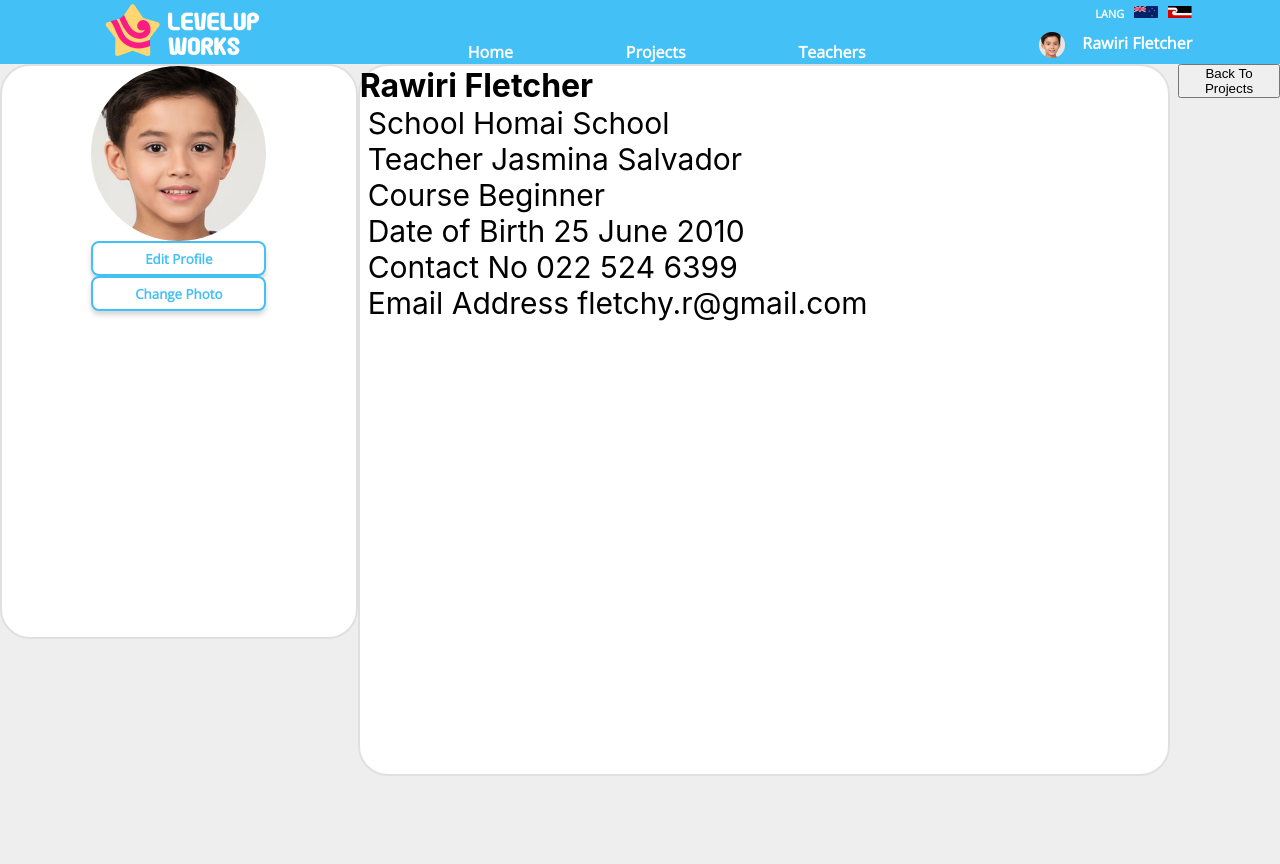
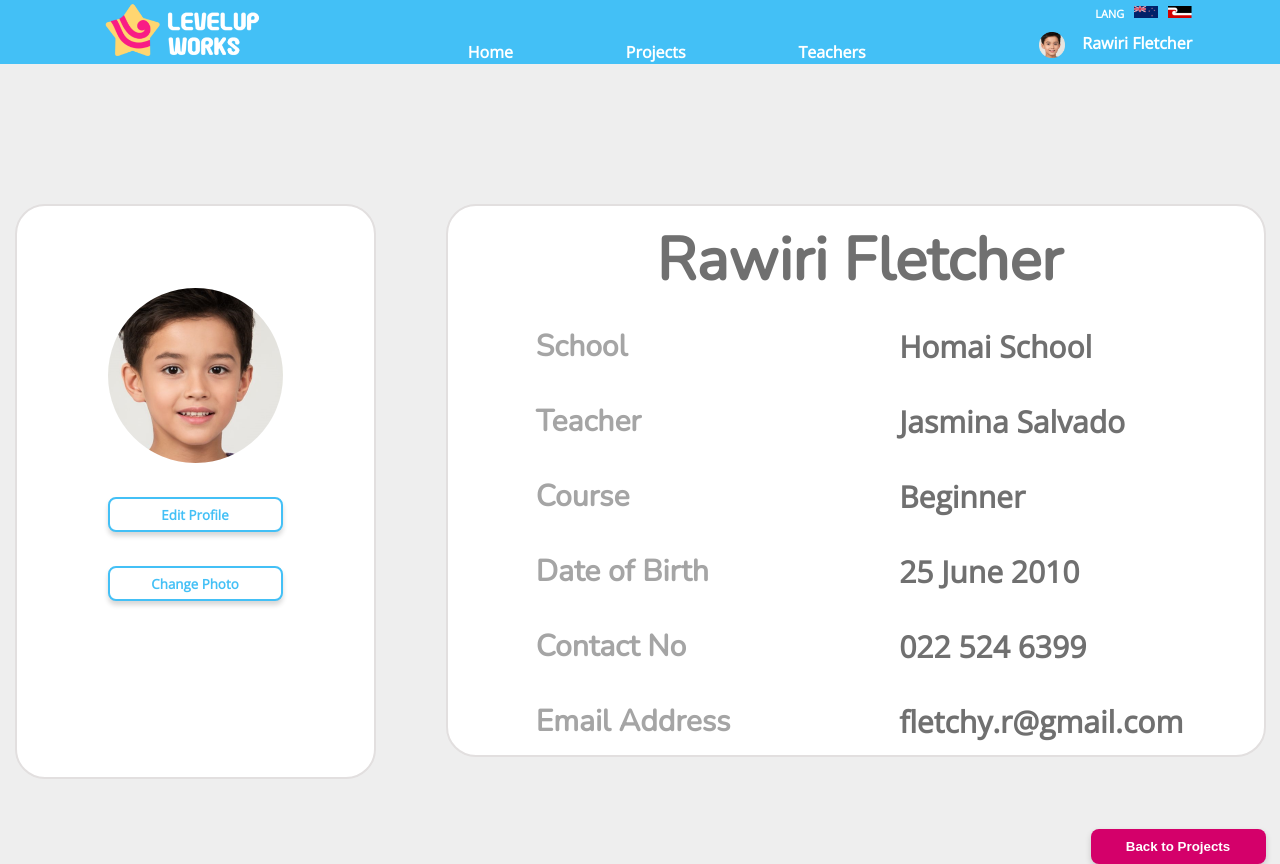
Before and after one commit to farhanmalek/EducationApp-FrontEnd, a React (Create React App) app: page /studentprofile in a window 1280 px wide. Built offline with nearby package versions, Linux system fonts and the light colour scheme.

Commit message:
completed student profile viewer page ui

```diff
--- a/src/pages/StudentProfileViewer/StudentProfileViewer.js
+++ b/src/pages/StudentProfileViewer/StudentProfileViewer.js
@@ -1,49 +1,53 @@
-import React from 'react';
-import styles from './StudentProfileViewer.module.css'; // Adjust the import path as needed
-import {Link} from "react-router-dom";
+import React from "react";
+import styles from "./StudentProfileViewer.module.css"; // Adjust the import path as needed
+import { Link } from "react-router-dom";
 
 export default function StudentProfileViewer() {
   return (
     <>
       <div className={styles.mainContainer}>
         <div className={styles.imageCard}>
-        <img src={process.env.PUBLIC_URL + '/images/students/RawiriFletcher.png'} alt="student" />
+          <img
+            src={process.env.PUBLIC_URL + "/images/students/RawiriFletcher.png"}
+            alt="student"
+          />
+          <div className={styles.imageButtons}>
             <button>Edit Profile</button>
             <button>Change Photo</button>
           </div>
+        </div>
+        <div className={styles.buttonAndCard}>
           <div className={styles.infoCard}>
-        <h1>Rawiri Fletcher</h1>
+            <div className={styles.studentName}>
+              <p>Rawiri Fletcher</p>
+            </div>
             <div className={styles.infoCardDetails}>
-            <div className={styles.personalDetails}>
+              <div className={styles.studentDetailsLeft}>
                 <p>School</p>
+                <p>Teacher</p>
+                <p>Course</p>
+                <p>Date of Birth</p>
+                <p>Contact No</p>
+                <p>Email Address</p>
+              </div>
+              <div className={styles.studentDetailsRight}>
                 <p>Homai School</p>
-            </div>
-            <div className={styles.personalDetails}>
-                <p>Teacher</p>
-                <p>Jasmina Salvador</p>
-            </div>
-            <div className={styles.personalDetails}>
-                <p>Course</p>
+                <p>Jasmina Salvado</p>
                 <p>Beginner</p>
-            </div>
-            <div className={styles.personalDetails}>
-                <p>Date of Birth</p>
                 <p>25 June 2010</p>
-            </div>
-            <div className={styles.personalDetails}>
-                <p>Contact No</p>
                 <p>022 524 6399</p>
-            </div>
-            <div className={styles.personalDetails}>
-                <p>Email Address</p>
                 <p>fletchy.r@gmail.com</p>
               </div>
             </div>
-
           </div>
-      <Link to="projectlibrary"><button>Back To Projects</button></Link>
+          <div className={styles.projectButton}>
+            <Link to="/projectlibrary">
+              <button>Back to Projects</button>
+            </Link>
           </div>
+        </div>
+      </div>
+      <div className={styles.projectsButton}></div>
     </>
-
   );
 }
--- a/src/pages/StudentProfileViewer/StudentProfileViewer.module.css
+++ b/src/pages/StudentProfileViewer/StudentProfileViewer.module.css
@@ -8,6 +8,10 @@
   display: flex;
   height: 100vh;
   background-color: #eeeeee;
+  gap: 70px;
+  /* align-items: center; */
+  justify-content: center;
+  padding-top: 140px;
 }
 
 .imageCard {
@@ -19,11 +23,13 @@
   flex-direction: column;
   align-items: center;
   background-color: #ffffff;
+  gap: 34px;
 }
 
 .imageCard img {
   width: 175px;
   height: 175px;
+  margin-top: 82px;
 }
 
 .imageCard button {
@@ -43,18 +49,69 @@
   display: flex;
   width: 820px;
   height: 712px;
-  border: 2px solid #e2dfdf;
+  border: 2px solid #E2DFDF;
   border-radius: 30px;
   background-color: #ffffff;
   flex-direction: column;
+  justify-content: space-around;
+}
+
+.studentName {
+  align-self: center;
+  font-size: 60px;
+  font-family: "Nunito";
+  color: #707070;
+  font-weight: bold;
 }
 
 .infoCardDetails {
   display: flex;
+  font: bold;
+  font-size: 30px;
+  justify-content: space-around;
+}
+
+.studentDetailsLeft {
+  font-family: 'Nunito',sans-serif;
+  gap: 34px;
+  display: flex;
   flex-direction: column;
+  justify-content: space-evenly;
+  color: #A5A5A5;
+  font-weight: bold;
 }
-.personalDetails {
-    display: flex;
-    font: bold;
-    font-size: 30px;
+
+.studentDetailsRight {
+  font-family: 'Open Sans',sans-serif;
+  gap: 34px;
+  display: flex;
+  flex-direction: column;
+  justify-content: space-evenly;
+  color: #707070;
+  font-weight: bold;
 }
+
+.buttonAndCard {
+  display: flex;
+  flex-direction: column;
+  align-items: flex-end;
+  gap: 72px;
+}
+
+.projectButton button {
+  font-weight: 900;
+  color: white;
+  border: none;
+  box-shadow: 0px 3px 6px #00000029;
+  border-radius: 8px;
+  cursor: pointer;
+  width: 175px;
+  height: 35px;
+  background-color: rgb(212, 0, 106);
+}
+
+.imageButtons {
+  display: flex;
+  flex-direction: column;
+  gap: 34px;
+}
```
Lines whose indentation alone changed are shown as unchanged.
